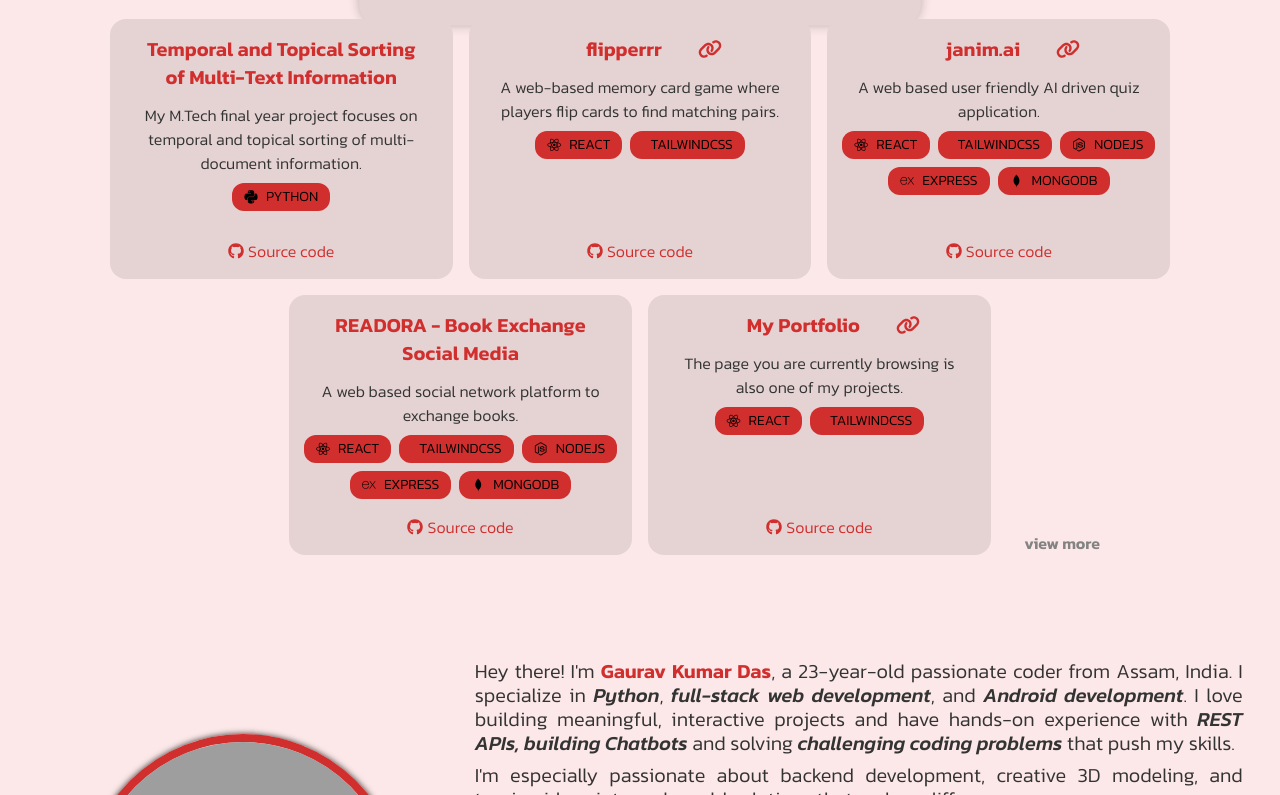
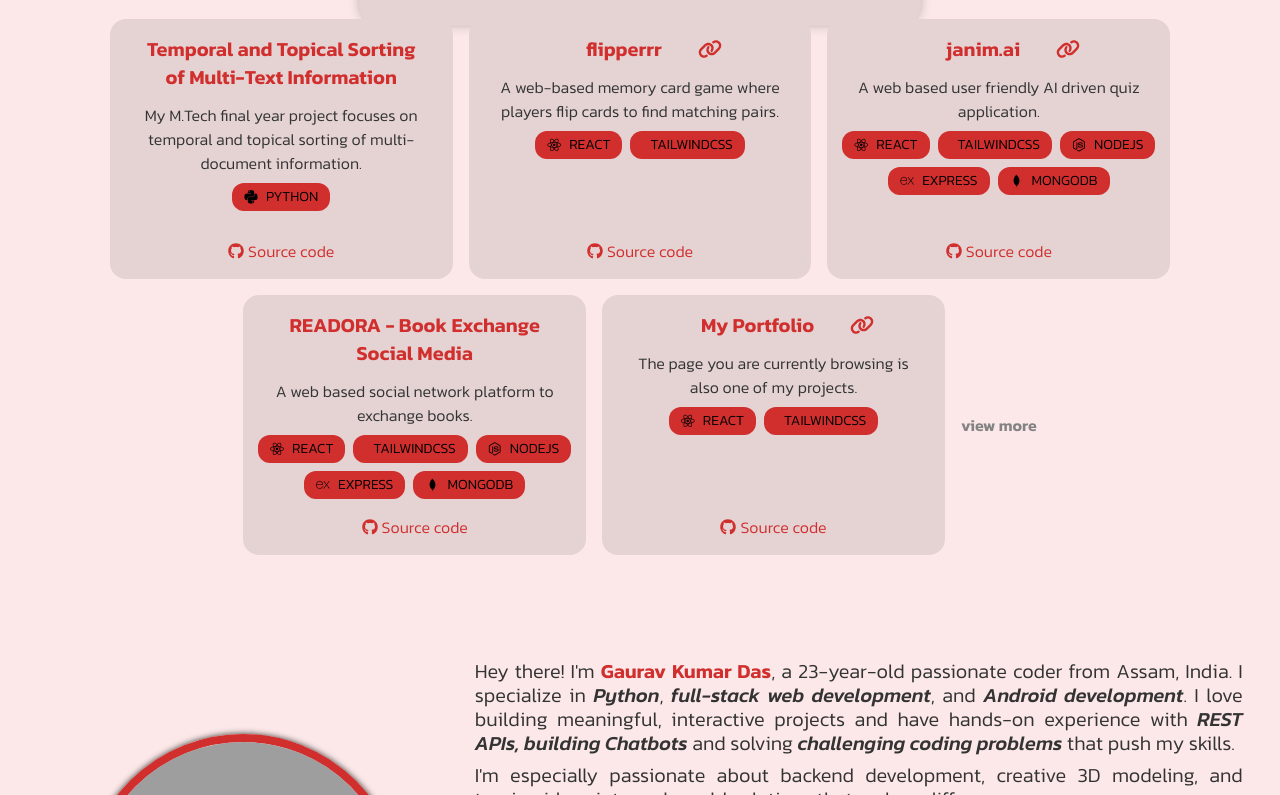
Before and after one commit to gaurav1-9/gauravkrdas-portfolio, a React (Vite) app: page / in a window 1280 px wide. Shown: the part 1385-2180 px from the top of the page. Built offline with nearby package versions, Linux system fonts and the light colour scheme; grey boxes are pictures that could not be loaded.

Commit message:
view button optimized

```diff
--- a/src/PageComponents/Projects/ProjectList.jsx
+++ b/src/PageComponents/Projects/ProjectList.jsx
@@ -2,7 +2,7 @@ import React from 'react'
 import { FaGithub } from "react-icons/fa";
 import { FaLink } from "react-icons/fa6";
 
-const ProjectList = ({ projList }) => {
+const ProjectList = ({ projList, setVisibleCount, visibleCount, totalProject }) => {
     return (
         <div className='flex flex-wrap px-10 pt-5 lg:pt-12 gap-2 md:gap-3 lg:gap-4 justify-center w-full'>
             {projList.map((item, index) => (
@@ -10,11 +10,11 @@ const ProjectList = ({ projList }) => {
                     <div className='flex gap-2 items-center'>
                         <p className='text-secondary text-center font-semibold text-xl leading-5 lg:leading-7 md:px-7'>{item.name}</p>
                         {
-                            (item.hostLink!==null)?
+                            (item.hostLink !== null) ?
                                 <a href={item.hostLink} target='_blank' className='text-secondary text-xl lg:text-2xl bg-transparent'>
-                                    <FaLink className='pointer'/>
+                                    <FaLink className='pointer' />
                                 </a>
-                            : null
+                                : null
                         }
                     </div>
                     <p className='text-primary font-light text-center pt-3 lg:px-6'>{item.desc}</p>
@@ -36,6 +36,25 @@ const ProjectList = ({ projList }) => {
                     </a>
                 </div>
             ))}
+
+            {
+                visibleCount &&
+                <div className='flex justify-center lg:justify-start items-center text-primaryAccent text-right font-semibold'>
+                    <button
+                        className='pointer'
+                        onClick={() => visibleCount >= totalProject
+                            ? setVisibleCount(5)
+                            : setVisibleCount(prev => prev + 3)
+                        }
+                    >
+
+                        {visibleCount >= totalProject
+                            ? 'view less'
+                            : 'view more'
+                        }
+                    </button>
+                </div>
+            }
         </div>
     )
 }
--- a/src/PageComponents/Projects/Projects.jsx
+++ b/src/PageComponents/Projects/Projects.jsx
@@ -10,19 +10,12 @@ const Projects = () => {
     return (
         <div className="w-full h-fit">
             <GithubChart />
-            <ProjectList projList={visibleProjects} />
-
-            {
-                visibleCount < projectList.length &&
-                <div className='text-primaryAccent text-right px-15 pt-2 lg:pt-0 font-semibold lg:relative'>
-                    <button
-                        className='lg:absolute -top-6 right-45 cursor-pointer'
-                        onClick={() => setVisibleCount(prev => prev + 3)}
-                    >
-                        view more
-                    </button>
-                </div>
-            }
+            <ProjectList
+                projList={visibleProjects}
+                setVisibleCount={setVisibleCount}
+                visibleCount={visibleCount}
+                totalProject={projectList.length}
+            />
         </div>
     )
 }
```
